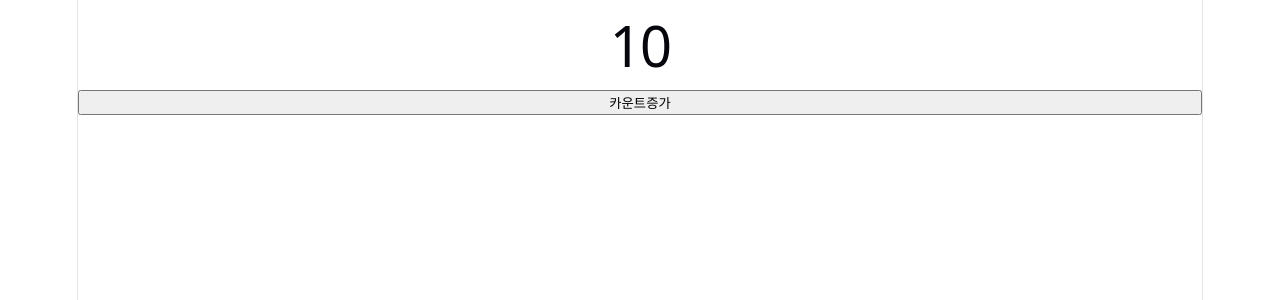
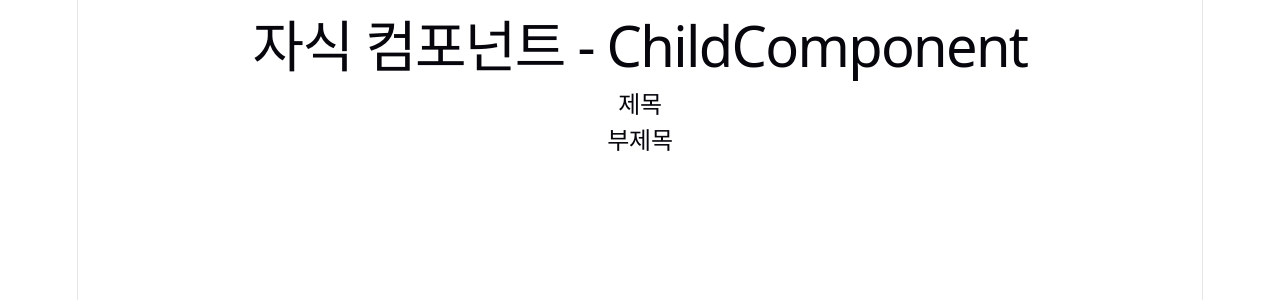
Before and after one commit to chlalswns200/vue-basic, a Vue app: page / in a window 1280 px wide. Shown: the top 300 px of the page. Built offline with nearby package versions, Linux system fonts and the light colour scheme.

Commit message:
4-3 프롭스

```diff
--- a/src/App.vue
+++ b/src/App.vue
@@ -1,26 +1,20 @@
 <template>
-  <h1>{{ count }}</h1>
-  <button @click="addCount">카운트증가</button>
+  <div>
+    <ChildComponent title="제목" subTitle="부제목"/>
+  </div>
 </template>
 
 <script>
+import ChildComponent from "./components/ch04/04-08.vue";
+
 export default {
-  data() {
-    return{
-      count: 10,
-    }
+  components:{
+    ChildComponent,
   },
-  beforeUpdate(){
-    console.log("훅 - beforeUpdate: DOM 반영전",this.count);
-    console.log("훅 - beforeupdate: 현재 DOM 값",document.querySelector("h1").textContent);
-  },
-  updated(){
-    console.log("훅 - updated: DOM 업데이트 완료",this.count);
-    console.log("훅 - updated: 반영된 DOM 값",document.querySelector("h1").textContent);
-  },
-  methods: {
-    addCount() {
-      this.count++;
+  data(){
+    return {
+      title: "부모 컴포넌트에서 작성한 데이터 - title",
+      subTItle: "부모 컴포넌트에서 작성한 데이터 - subTitle"
     }
   }
 };
--- /dev/null
+++ b/src/components/ch04/04-08.vue
@@ -0,0 +1,12 @@
+<template>
+    <h1> 자식 컴포넌트 - ChildComponent</h1>
+    <div>
+        <h2>{{ title }}</h2>
+        <h2>{{ subTitle  }}</h2>
+    </div>
+</template>
+<script>
+export default {
+    props: ["title","subTitle"]
+}
+</script>
```
